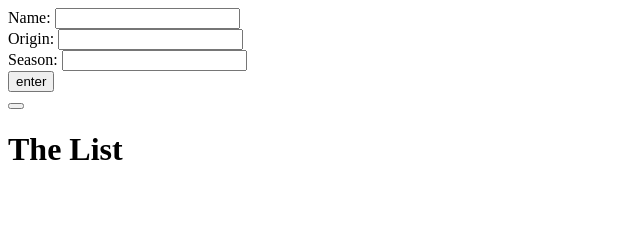
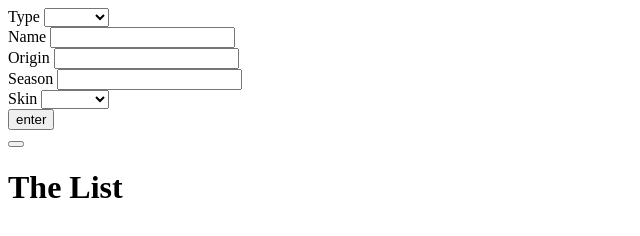
Before and after one commit to vjctqr/CodeClan-Homework-w6weekend, a plain HTML site: page index.html in a window 1280 px wide. Shown: the whole page, without its empty margins (0-640 px from the left). Drawn offline with Linux system fonts and the light colour scheme.

Commit message:
creating form 1.1.0

```diff
--- a/index.html
+++ b/index.html
@@ -9,16 +9,32 @@
             <div id="form-wrapper">
 
                 <div class="avo-form">
-                    <label for="name" class="primary">Name:</label>
+                    <label for="type" class="primary">Type</label>
+                    <select id="type">
+                        <option value="" disabled selected></option>
+                        <option value="A-Type">A-Type</option>
+                        <option value="B-Type">B-Type</option>
+                    </select>
+                </div>
+                <div class="avo-form">
+                    <label for="name" class="primary">Name</label>
                     <input type="text" id="name" required/>
                 </div>
                 <div class="avo-form">
-                    <label for="origin" class="primary">Origin:</label>
+                    <label for="origin" class="primary">Origin</label>
                     <input type="text" id="origin" required/>
                 </div>
                 <div class="avo-form">
-                    <label for="season" class="primary">Season:</label>
+                    <label for="season" class="primary">Season</label>
                     <input type="text" id="season" required/>
+                </div>
+                <div class="avo-form">
+                    <label for="skin" class="primary">Skin</label>
+                    <select id="skin">
+                        <option value="" disabled selected></option>
+                        <option value="Smooth">Smooth</option>
+                        <option value="Rough">Rough</option>
+                    </select>
                 </div>
             </div>
             <input type="submit" value="enter"/>
```
